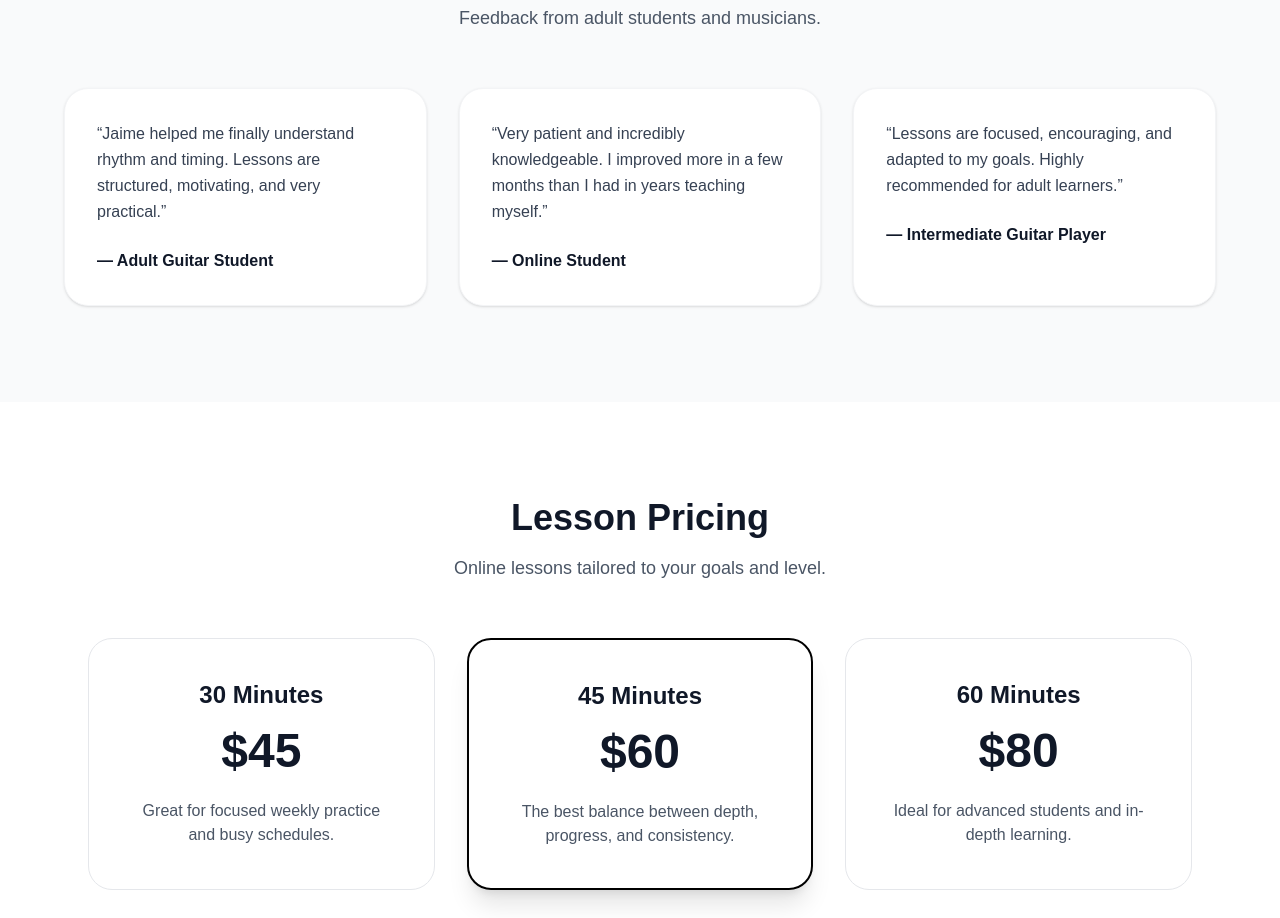
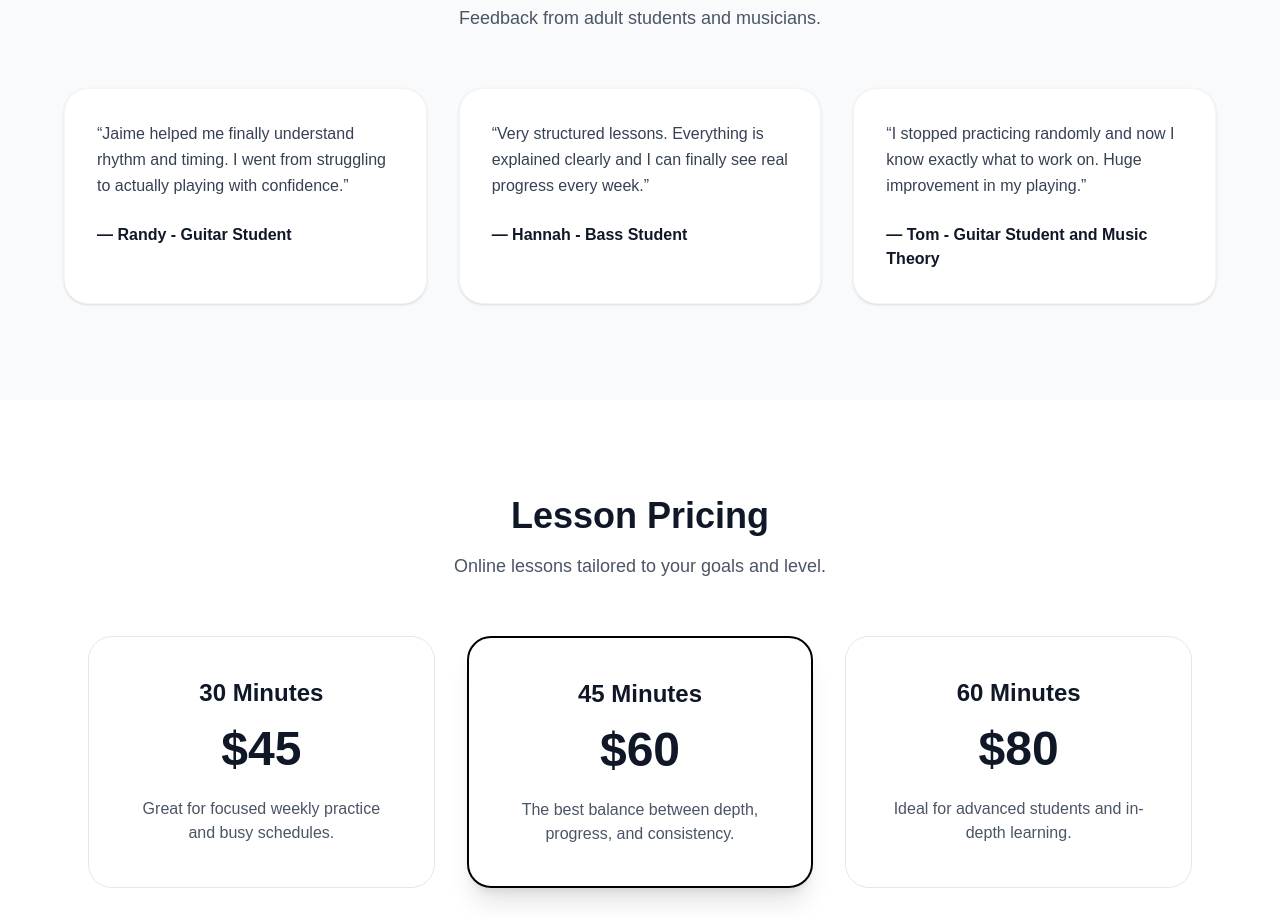
Before and after one commit to jaimenieri-ship-it/jaime-website, a Next.js app: page / in a window 1280 px wide. Shown: the part 1680-2598 px from the top of the page. Built offline with nearby package versions, Linux system fonts and the light colour scheme.

Commit message:
sync testimonials update

```diff
--- a/app/page.js
+++ b/app/page.js
@@ -135,26 +135,23 @@ export default function JaimeNieriWebsite() {
 
             <div className="bg-white p-8 rounded-3xl shadow-sm border border-gray-100">
               <p className="text-gray-700 leading-relaxed mb-6">
-                “Jaime helped me finally understand rhythm and timing.
-                Lessons are structured, motivating, and very practical.”
+                “Jaime helped me finally understand rhythm and timing. I went from struggling to actually playing with confidence.”
               </p>
-              <p className="font-semibold">— Adult Guitar Student</p>
+              <p className="font-semibold">— Randy - Guitar Student</p>
             </div>
 
             <div className="bg-white p-8 rounded-3xl shadow-sm border border-gray-100">
               <p className="text-gray-700 leading-relaxed mb-6">
-                “Very patient and incredibly knowledgeable. I improved more
-                in a few months than I had in years teaching myself.”
+                “Very structured lessons. Everything is explained clearly and I can finally see real progress every week.”
               </p>
-              <p className="font-semibold">— Online Student</p>
+              <p className="font-semibold">— Hannah - Bass Student</p>
             </div>
 
             <div className="bg-white p-8 rounded-3xl shadow-sm border border-gray-100">
               <p className="text-gray-700 leading-relaxed mb-6">
-                “Lessons are focused, encouraging, and adapted to my goals.
-                Highly recommended for adult learners.”
+                “I stopped practicing randomly and now I know exactly what to work on. Huge improvement in my playing.”
               </p>
-              <p className="font-semibold">— Intermediate Guitar Player</p>
+              <p className="font-semibold">— Tom - Guitar Student and Music Theory</p>
             </div>
 
           </div>
```
